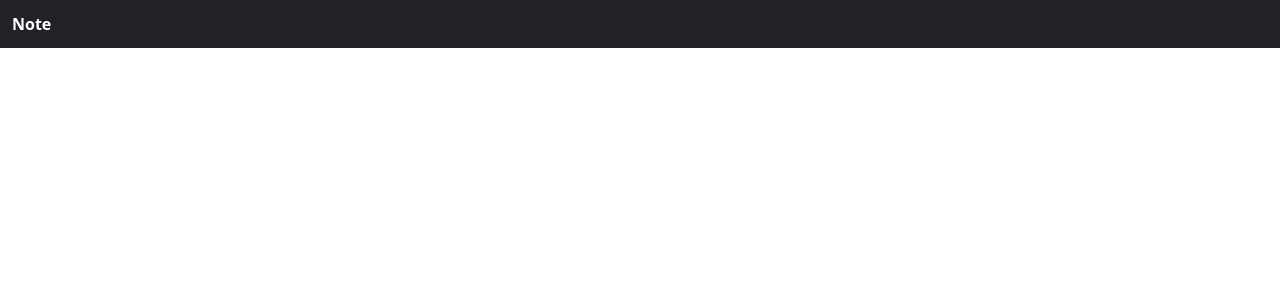
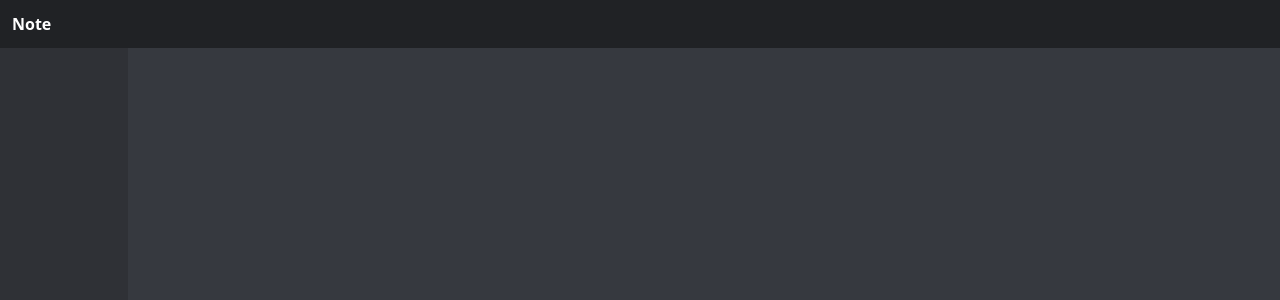
Before and after one commit to AyjayJr/note_taker, a Next.js app: page / in a window 1280 px wide. Shown: the top 300 px of the page. Built offline with nearby package versions, Linux system fonts and the light colour scheme.

Commit message:
added sidebar component

```diff
--- a/app/layout.jsx
+++ b/app/layout.jsx
@@ -11,7 +11,7 @@ export const metadata = {
 export default function RootLayout({ children }) {
   return (
     <html lang="en">
-      <body className={'text-white ${inter.className}'}>{children}</body>
+      <body className={'text-white bg-primary ${inter.className}'}>{children}</body>
     </html>
   )
 }
--- a/app/page.jsx
+++ b/app/page.jsx
@@ -1,9 +1,11 @@
 import Nav from "@/components/Nav"
+import Sidebar from "@/components/Sidebar"
 
 export default function Home() {
   return (
     <main className="flex min-h-screen flex-col items-center justify-between">
       <Nav />
+      <Sidebar />
     </main>
   )
 }
--- a/components/Nav.jsx
+++ b/components/Nav.jsx
@@ -2,7 +2,7 @@ import React from 'react'
 
 const Nav = () => {
 	return (
-		<div className='bg-accent w-full absolute top-0 left-0 p-3'>
+		<div className='bg-accent w-full absolute z-10 top-0 left-0 p-3'>
 			<strong>Note</strong>
 		</div>
 	)
--- /dev/null
+++ b/components/Sidebar.jsx
@@ -0,0 +1,9 @@
+import React from 'react'
+
+const Sidebar = () => {
+	return (
+		<div className='h-full w-32  bg-secondary overflow-hidden fixed top-0 left-0'></div>
+	)
+}
+
+export default Sidebar
```
